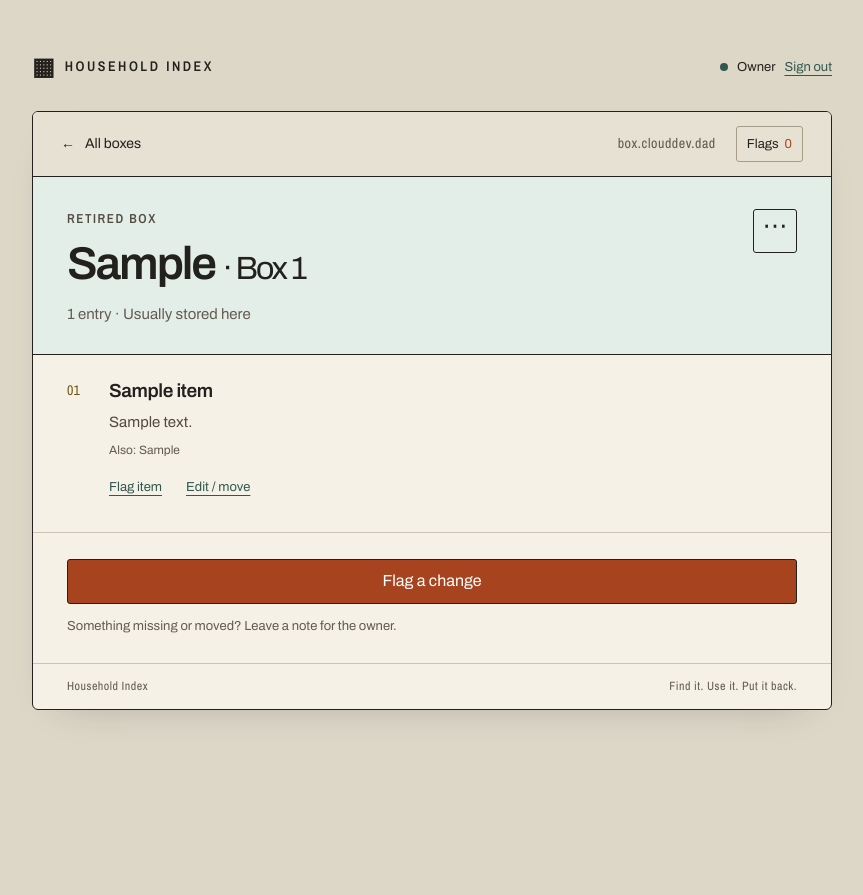
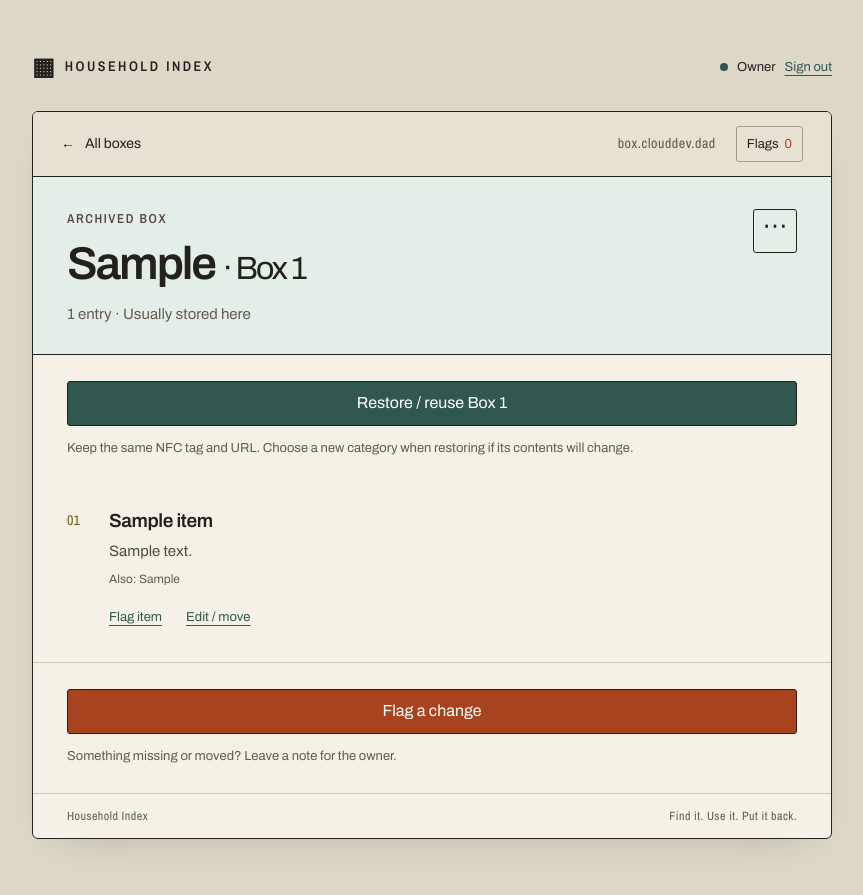
Before and after one commit to Penguin0011/shelfmate, a Django app: page /box/1 in a window 1280 px wide. Shown: the whole page, without its empty margins (208-1071 px from the left). Before the commit the page ends 716 px from the top, so only its background shows below. Run offline with Django 5.2, Linux system fonts and the light colour scheme; a user stored in the database is signed in; tables that the repository leaves empty hold one stand-in row (values such as "Sample post"); parts of the project's set-up code (start-up, migrations or seed data) failed here and were passed over.

Commit message:
fix: allow archived box numbers to be reused
Restore archived boxes through the owner list or create form while preserving NFC URLs and history. Keep active numbers protected and cover both reuse paths in backend and browser checks.

```diff
--- a/inventory/static/inventory/app.js
+++ b/inventory/static/inventory/app.js
@@ -42,14 +42,14 @@ if (previous) { notice(previous); sessionStorage.removeItem('inventory-notice');
 function loginForm() {
   modal('Owner sign in', '<p class="hint">Household viewing stays open. Sign in to manage your inventory.</p>'+field('username','Username','','required autocomplete="username" maxlength="150"')+field('password','Password','','type="password" required autocomplete="current-password" maxlength="1024"'), 'Sign in', async f => { await api('/api/login/',Object.fromEntries(f)); success('Signed in as owner.'); });
 }
-function boxForm(edit=false) {
+function boxForm(edit=false, restore=false) {
   const box=state.box;
-  modal(edit ? 'Edit box' : 'Create a box', (edit ? `<p class="hint">Box ${box.number} keeps its number and NFC link.</p>` : field('number','Box number','','type="number" min="1" max="2147483647" required inputmode="numeric"')) + field('category','Category / name',edit?box.category:'','required maxlength="120" placeholder="e.g. Drone parts"') + (edit ? `<label class="check-label"><input type="checkbox" name="retired" ${box.retired?'checked':''}>Retire this box</label><p class="hint">Move or remove its contents before retiring it.</p>` : ''), 'Save box', async f => {
+  modal(restore ? `Reuse Box ${box.number}` : edit ? 'Edit box' : 'Create or reuse a box', (edit ? `<p class="hint">Box ${box.number} keeps its number and NFC link.</p>` : '<p class="hint">An archived number can be reused. Its existing NFC tag will keep working.</p>'+field('number','Box number','','type="number" min="1" max="2147483647" required inputmode="numeric"')) + field('category','Category / name',edit?box.category:'','required maxlength="120" placeholder="e.g. Drone parts"') + (edit && !restore ? `<label class="check-label"><input type="checkbox" name="retired" ${box.retired?'checked':''}>Archive this box</label><p class="hint">Move or remove its contents before archiving it.</p>` : ''), restore ? 'Restore box' : 'Save box', async f => {
     const data={category:f.get('category')};
-    if(edit) { data.revision=box.revision; data.retired=f.has('retired'); }
+    if(edit) { data.revision=box.revision; data.retired=restore?false:f.has('retired'); }
     else data.number=Number(f.get('number'));
     const saved=await api(edit?`/api/boxes/${box.number}/edit/`:'/api/boxes/create/',data);
-    success('Box saved.',`/box/${edit?box.number:saved.number}`);
+    success(saved.restored||restore?'Box restored. Your NFC tag is ready to reuse.':'Box saved.',`/box/${edit?box.number:saved.number}`);
   });
 }
 function itemForm(item=null) {
@@ -87,6 +87,7 @@ document.addEventListener('click', async e => {
     if(action==='logout'){await api('/api/logout/',{});location.assign('/');}
     if(action==='new-box')boxForm();
     if(action==='edit-box')boxForm(true);
+    if(action==='restore-box')boxForm(true,true);
     if(action==='new-item')itemForm();
     if(action==='edit-item')itemForm(item);
     if(action==='flag')flagForm(item);
--- a/inventory/templates/inventory/page.html
+++ b/inventory/templates/inventory/page.html
@@ -10,10 +10,12 @@
 <section class="search-panel"><form id="search-form"><label for="query">What are you looking for?</label><input type="search" id="query" name="q" maxlength="500" placeholder="M3 screws, HDMI, a spare power lead…" autocomplete="off"><div class="actions"><button class="primary" type="submit">Search inventory <span aria-hidden="true">↗</span></button><button type="button" id="ask-ai">Ask AI <span aria-hidden="true">✧</span></button></div><p class="hint">Search a name, or ask AI to help describe what you need.</p></form></section>
 <section id="search-results" hidden aria-labelledby="results-title"><div class="section-label"><h2 id="results-title">Results</h2><button class="text-button" id="clear-search">Clear</button></div><div id="result-list" aria-live="polite"></div></section>
 <section aria-labelledby="boxes-title"><div class="section-label"><h2 id="boxes-title">Your boxes</h2><span>{{ boxes|length }} registered</span>{% if owner %}<button class="small-button" data-action="new-box">+ New box</button>{% endif %}</div><div class="box-list">{% for b in boxes %}<a class="box-row" href="/box/{{ b.number }}"><span class="color-dot" aria-hidden="true"></span><span class="box-category">{{ b.category }}<span class="box-number">Box {{ b.number|stringformat:"02d" }}</span></span><span class="count">{{ b.count }} entr{{ b.count|pluralize:"y,ies" }}</span><span class="arrow" aria-hidden="true">↗</span></a>{% empty %}<div class="empty"><h3>A fresh start.</h3><p>{% if owner %}Create your first numbered box, then add what belongs inside.{% else %}Your household inventory is ready for its first box. The owner can add one after signing in.{% endif %}</p>{% if owner %}<button data-action="new-box">Create a box</button>{% endif %}</div>{% endfor %}</div></section>
+{% if owner and archived_boxes %}<details class="archived-boxes"><summary class="section-label">Archived boxes · {{ archived_boxes|length }}</summary><p class="pad hint">Open a box to restore it, or create a new box with its number to reuse the same NFC tag.</p>{% for b in archived_boxes %}<a class="box-row" href="/box/{{ b.number }}"><span class="box-category">{{ b.category }}<span class="box-number">Box {{ b.number|stringformat:"02d" }}</span></span><span class="count">Restore / reuse ↗</span></a>{% endfor %}</details>{% endif %}
 {% if owner %}<section id="draft-list" hidden><div class="section-label"><h2>Unfinished additions</h2></div><div id="draft-links"></div></section>{% endif %}
 <footer class="index-footer"><div class="geometry" aria-hidden="true"><i></i><i></i><i></i><i></i><i></i></div><div class="stats"><div><span class="eyebrow">In the index</span><strong>{{ total }} <small>entries</small></strong></div><div><span class="eyebrow">Ready to find</span><strong>{{ boxes|length }} <small>boxes</small></strong></div><div class="footer-note">Tap a box’s NFC tag<br>to see what belongs there.</div></div></footer>
 {% elif screen == 'box' %}
-<header class="hero box-hero"><div class="title-line"><div><div class="eyebrow">{% if box.retired %}Retired box{% else %}The contents of{% endif %}</div><h1>{{ box.category }} <span class="heading-number">· Box {{ box.number }}</span></h1></div>{% if owner %}<details class="overflow"><summary aria-label="Box actions">⋯</summary><div><button data-action="upload" {% if box.retired %}disabled{% endif %}>Add items from photos</button><button data-action="new-item" {% if box.retired %}disabled{% endif %}>Add manually</button><button data-action="edit-box">Edit box</button></div></details>{% endif %}</div><p>{{ items|length }} entr{{ items|length|pluralize:"y,ies" }} · Usually stored here</p></header>
+<header class="hero box-hero"><div class="title-line"><div><div class="eyebrow">{% if box.retired %}Archived box{% else %}The contents of{% endif %}</div><h1>{{ box.category }} <span class="heading-number">· Box {{ box.number }}</span></h1></div>{% if owner %}<details class="overflow"><summary aria-label="Box actions">⋯</summary><div><button data-action="upload" {% if box.retired %}disabled{% endif %}>Add items from photos</button><button data-action="new-item" {% if box.retired %}disabled{% endif %}>Add manually</button><button data-action="edit-box">Edit box</button></div></details>{% endif %}</div><p>{{ items|length }} entr{{ items|length|pluralize:"y,ies" }} · Usually stored here</p></header>
+{% if box.retired and owner %}<section class="pad"><button class="green wide" data-action="restore-box">Restore / reuse Box {{ box.number }}</button><p class="hint">Keep the same NFC tag and URL. Choose a new category when restoring if its contents will change.</p></section>{% endif %}
 <div class="item-list">{% for item in items %}<article class="item-row" id="item-{{ item.pk }}"><span class="row-number" aria-hidden="true">{{ forloop.counter|stringformat:"02d" }}</span><div class="item-copy"><h2>{{ item.name }}</h2>{% if item.description %}<p>{{ item.description }}</p>{% endif %}{% if item.aliases %}<p class="aliases">Also: {{ item.aliases }}</p>{% endif %}<div class="inline-actions"><button class="text-button" data-action="flag" data-item="{{ item.pk }}">Flag item</button>{% if owner %}<button class="text-button" data-action="edit-item" data-item="{{ item.pk }}">Edit / move</button>{% endif %}</div></div></article>{% empty %}<div class="empty"><h3>Room for useful things.</h3><p>{% if owner %}Open the ⋯ menu to add items manually or from photos.{% else %}No contents have been recorded for this box yet.{% endif %}</p></div>{% endfor %}</div><section class="pad"><button class="rust wide" data-action="flag">Flag a change</button><p class="hint">Something missing or moved? Leave a note for the owner.</p></section>
 {% elif screen == 'inbox' %}
 <header class="hero inbox-hero"><div class="eyebrow">Household notes</div><h1>Flag inbox.</h1><p>{{ open_count }} unresolved · Review a note, then update the inventory if needed.</p></header>
--- a/inventory/ui.py
+++ b/inventory/ui.py
@@ -26,6 +26,7 @@ def page(request, number=None, draft_id=None, screen='home'):
                  'items': [item_data(i) for i in items], 'draft': draft_data(draft) if draft else None}
     return render(request, 'inventory/page.html', {
         'screen': screen, 'owner': owner, 'boxes': boxes, 'box': box, 'items': items,
+        'archived_boxes': Box.objects.filter(retired=True) if owner else [],
         'total': sum(b.count for b in boxes), 'open_count': flags.filter(status='open').count(),
         'open_flags': flags.filter(status='open') if screen == 'inbox' else [],
         'history': flags.exclude(status='open') if screen == 'inbox' else [],
--- a/inventory/views.py
+++ b/inventory/views.py
@@ -1,5 +1,5 @@
 from django.contrib.auth import authenticate, login, logout
-from django.db import transaction, IntegrityError
+from django.db import transaction
 from django.db.models import Q, F
 from django.http import JsonResponse
 from django.shortcuts import get_object_or_404
@@ -73,11 +73,19 @@ def box_create(request):
     number = integer(data, 'number')
     if not 0 < number <= 2147483647:
         raise Invalid('Number must be positive')
-    try:
-        box = Box.objects.create(number=number, category=string(data, 'category', 120, True))
-    except IntegrityError:
-        return JsonResponse({'error': 'Box number already used'}, status=409)
-    return JsonResponse({'number': box.number}, status=201)
+    category = string(data, 'category', 120, True)
+    with transaction.atomic():
+        box = Box.objects.filter(number=number).first()
+        if box:
+            if not box.retired or box.items.exists():
+                return JsonResponse({'error': 'An active box already uses this number'}, status=409)
+            box.category = category
+            box.retired = False
+            box.revision += 1
+            box.save(update_fields=['category', 'retired', 'revision'])
+            return JsonResponse({'number': box.number, 'restored': True})
+        box = Box.objects.create(number=number, category=category)
+    return JsonResponse({'number': box.number, 'restored': False}, status=201)
 
 
 @endpoint(['POST'], owner=True)
--- a/scripts/check_ui.cjs
+++ b/scripts/check_ui.cjs
@@ -40,5 +40,9 @@ await page.getByRole('button',{name:'Recognize items from photos'}).click();awai
 await page.reload();await page.getByLabel('Item or assortment name',{exact:true}).waitFor();assert.equal(await page.getByLabel('Item or assortment name',{exact:true}).inputValue(),'Reviewed connector');
 await page.getByRole('button',{name:'Save to Box 12'}).click();await page.waitForURL('**/box/12');await page.getByRole('heading',{name:'Reviewed connector',exact:true}).waitFor();await page.screenshot({path:path.join(directory,'box-mobile.png'),fullPage:true});
 await page.getByRole('link',{name:/Flags/}).click();await page.locator('.flag-row').filter({hasText:'UI check note'}).getByRole('button',{name:'Resolve',exact:true}).first().click();await page.getByRole('heading',{name:'Flag inbox.'}).waitFor();
-assert.deepEqual(errors,[]);console.log('UI flows passed: search, household flag, login, manual entry/move, photo review/autosave/save, flag resolution.');} finally {if(browser)await browser.close();server.kill();await new Promise(resolve=>{if(server.exitCode!==null)resolve();else server.once('exit',resolve);});fs.rmSync(directory,{recursive:true,force:true});}
+await page.goto(baseURL);await page.getByRole('button',{name:'+ New box',exact:true}).click();await page.getByLabel('Box number',{exact:true}).fill('21');await page.getByLabel('Category / name').fill('Reusable test');await page.getByRole('button',{name:'Save box',exact:true}).click();await page.waitForURL('**/box/21');
+async function archiveBox(){await page.getByLabel('Box actions').click();await page.getByRole('button',{name:'Edit box',exact:true}).click();await page.getByLabel('Archive this box').check();await page.getByRole('button',{name:'Save box',exact:true}).click();await page.getByRole('button',{name:'Restore / reuse Box 21',exact:true}).waitFor();}
+await archiveBox();await page.goto(baseURL);await page.locator('summary').filter({hasText:'Archived boxes'}).click();await page.locator('.archived-boxes a').filter({hasText:'Reusable test'}).click();await page.getByRole('button',{name:'Restore / reuse Box 21',exact:true}).click();await page.getByLabel('Category / name').fill('Restored test');await page.getByRole('button',{name:'Restore box',exact:true}).click();await page.getByRole('status').filter({hasText:'Box restored'}).waitFor();
+await archiveBox();await page.goto(baseURL);await page.getByRole('button',{name:'+ New box',exact:true}).click();await page.getByLabel('Box number',{exact:true}).fill('21');await page.getByLabel('Category / name').fill('Reassigned test');await page.getByRole('button',{name:'Save box',exact:true}).click();await page.waitForURL('**/box/21');await page.getByRole('status').filter({hasText:'Box restored'}).waitFor();assert.equal((await (await page.request.get('/api/boxes/21/')).json()).category,'Reassigned test');
+assert.deepEqual(errors,[]);console.log('UI flows passed: search, household flag, login, manual entry/move, photo review/autosave/save, flag resolution, archive/restore and number reuse.');} finally {if(browser)await browser.close();server.kill();await new Promise(resolve=>{if(server.exitCode!==null)resolve();else server.once('exit',resolve);});fs.rmSync(directory,{recursive:true,force:true});}
 })();
```
Also changed, not shown: docs/plans/2026-09-15-nfc-inventory-design.md (+1 -1 lines), docs/plans/2026-09-15-nfc-inventory-implementation-plan.md (+1 -1 lines), inventory/tests.py (+15 -2 lines), README.md.
